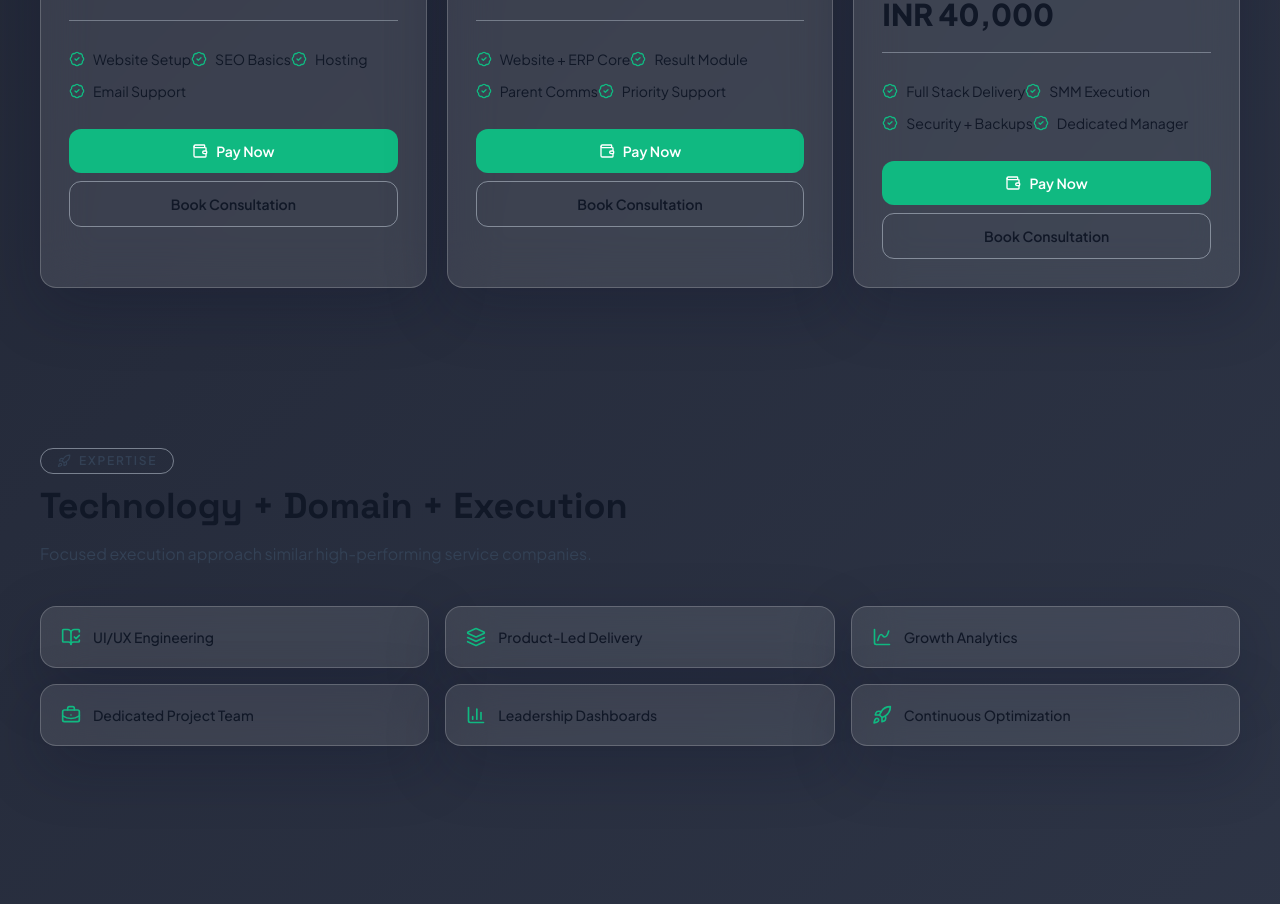
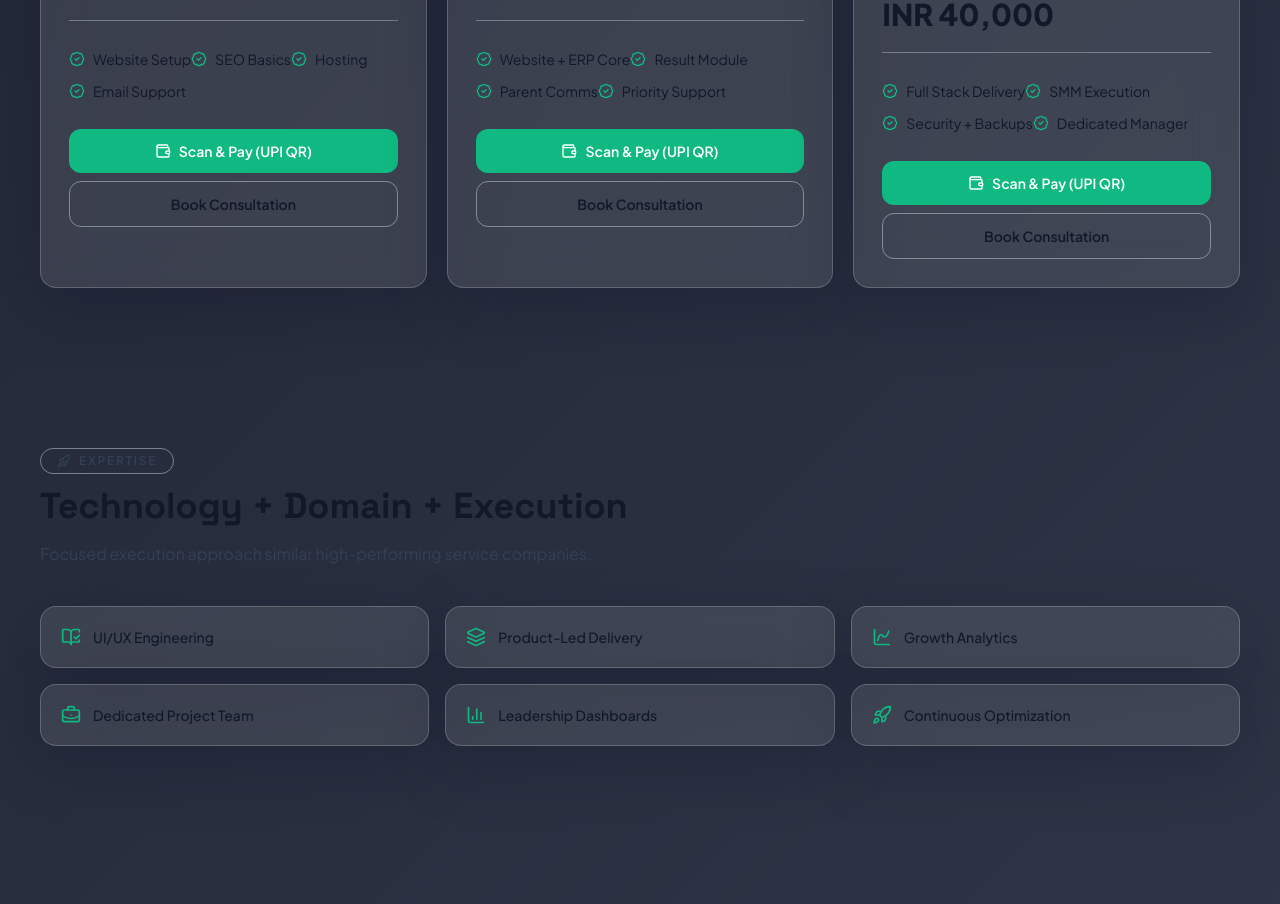
Before and after one commit to vishalgupta9792/Nova-Tech-Solutions, a Next.js app: page / in a window 1280 px wide. Shown: the part 3000-3904 px from the top of the page. Built offline with nearby package versions, Linux system fonts and the light colour scheme.

Commit message:
fix: add favicon and replace UPI deep links with QR payment fallback

```diff
--- a/app/layout.tsx
+++ b/app/layout.tsx
@@ -9,6 +9,10 @@ export const metadata: Metadata = {
   title: "Nova Tech Solutions | Complete Digital Management for Modern Schools",
   description:
     "Nova Tech Solutions helps private schools with website development, ERP systems, result management, social media, cloud security, and complete digital infrastructure.",
+  icons: {
+    icon: "/favicon.svg",
+    shortcut: "/favicon.svg"
+  },
   keywords: [
     "School ERP",
     "School Website Development",
--- a/app/page.tsx
+++ b/app/page.tsx
@@ -45,7 +45,9 @@ const faqs = [
 ];
 
 const fmt = (n: number) => `INR ${n.toLocaleString("en-IN")}`;
-const upi = (name: string, amount: number) => `upi://pay?pa=${UPI_ID}&pn=Nova%20Tech%20Solutions&am=${amount}&cu=INR&tn=${encodeURIComponent(name)}`;
+const upiIntent = (name: string, amount: number) => `upi://pay?pa=${UPI_ID}&pn=Nova%20Tech%20Solutions&am=${amount}&cu=INR&tn=${encodeURIComponent(name)}`;
+const upiQr = (name: string, amount: number) =>
+  `https://api.qrserver.com/v1/create-qr-code/?size=512x512&data=${encodeURIComponent(upiIntent(name, amount))}`;
 
 function Title({ tag, head, desc }: { tag: string; head: string; desc: string }) {
   return (
@@ -156,7 +158,7 @@ export default function HomePage() {
               <p className="text-sm uppercase tracking-[0.12em] text-slate-600 dark:text-slate-300">{p.name}</p><h3 className="mt-2 text-2xl font-bold">{p.sub}</h3><p className="mt-4 text-3xl font-extrabold">{fmt(p.amount)}</p>
               <div className="my-5 h-px bg-slate-300/40 dark:bg-white/20" />
               <ul className="space-y-2">{p.points.map((x) => <li key={x} className="inline-flex items-start gap-2 text-sm"><BadgeCheck className="mt-0.5 h-4 w-4 text-emerald-500" />{x}</li>)}</ul>
-              <div className="mt-6 grid gap-2"><a href={upi(p.name, p.amount)} className="inline-flex items-center justify-center gap-2 rounded-xl bg-emerald-500 px-4 py-3 text-sm font-semibold text-white"><Wallet className="h-4 w-4" />Pay Now</a><a href="#contact" className="rounded-xl border border-slate-300/50 px-4 py-3 text-center text-sm font-semibold dark:border-white/20">Book Consultation</a></div>
+              <div className="mt-6 grid gap-2"><a href={upiQr(p.name, p.amount)} target="_blank" rel="noreferrer" className="inline-flex items-center justify-center gap-2 rounded-xl bg-emerald-500 px-4 py-3 text-sm font-semibold text-white"><Wallet className="h-4 w-4" />Scan & Pay (UPI QR)</a><a href="#contact" className="rounded-xl border border-slate-300/50 px-4 py-3 text-center text-sm font-semibold dark:border-white/20">Book Consultation</a></div>
             </motion.article>
           ))}
         </div>
```
Also changed, not shown: public/favicon.svg (added).
